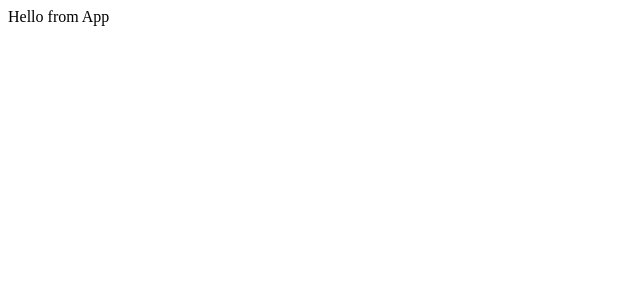
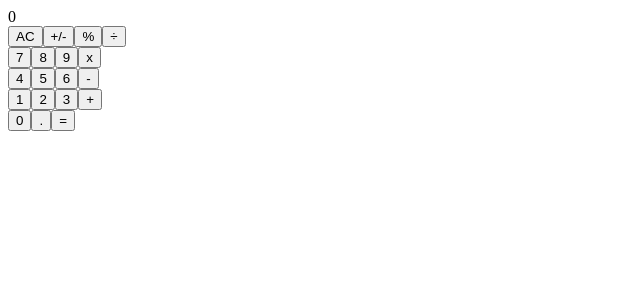
Before and after one commit to AlejandroNo4/calculator, a React (Create React App) app: page /Calculator in a window 1280 px wide. Shown: the top 300 px of the page, without its empty margins (0-640 px from the left). Built offline with nearby package versions, Linux system fonts and the light colour scheme.

Commit message:
Add components folder. Add App.js, Button.js, ButtonDisplay.js and Display.js files. Connect buttons and button panel components. Add information to buttons and display, showing the default value. Run and fix linters.

```diff
--- a/src/App.js
+++ /dev/null
@@ -1,9 +0,0 @@
-function App() {
-  return (
-    <div>
-      Hello from App
-    </div>
-  );
-}
-
-export default App;
--- /dev/null
+++ b/src/components/App.js
@@ -0,0 +1,12 @@
+import React from 'react';
+import Display from './Display';
+import ButtonPanel from './ButtonPanel';
+
+export default function App() {
+  return (
+    <>
+      <Display />
+      <ButtonPanel />
+    </>
+  );
+}
--- /dev/null
+++ b/src/components/Button.js
@@ -0,0 +1,14 @@
+import React from 'react';
+import PropTypes from 'prop-types';
+
+const Button = ({ name }) => (
+  <button type="button">
+    <span>{name}</span>
+  </button>
+);
+
+Button.propTypes = {
+  name: PropTypes.string.isRequired,
+};
+
+export default Button;
--- /dev/null
+++ b/src/components/ButtonPanel.js
@@ -0,0 +1,38 @@
+import React from 'react';
+import Button from './Button';
+
+const ButtonPanel = () => (
+  <div>
+    <div>
+      <Button name="AC" />
+      <Button name="+/-" />
+      <Button name="%" />
+      <Button name="÷" />
+    </div>
+    <div>
+      <Button name="7" />
+      <Button name="8" />
+      <Button name="9" />
+      <Button name="x" />
+    </div>
+    <div>
+      <Button name="4" />
+      <Button name="5" />
+      <Button name="6" />
+      <Button name="-" />
+    </div>
+    <div>
+      <Button name="1" />
+      <Button name="2" />
+      <Button name="3" />
+      <Button name="+" />
+    </div>
+    <div>
+      <Button name="0" />
+      <Button name="." />
+      <Button name="=" />
+    </div>
+  </div>
+);
+
+export default ButtonPanel;
--- /dev/null
+++ b/src/components/Display.js
@@ -0,0 +1,14 @@
+import React from 'react';
+import PropTypes from 'prop-types';
+
+const Display = ({ result = '0' }) => (
+  <div>
+    {result}
+  </div>
+);
+
+Display.propTypes = {
+  result: PropTypes.string.isRequired,
+};
+
+export default Display;
--- a/src/index.js
+++ b/src/index.js
@@ -1,6 +1,6 @@
 import React from 'react';
 import ReactDOM from 'react-dom';
-import App from './App';
+import App from './components/App';
 
 ReactDOM.render(
   <React.StrictMode>
```
